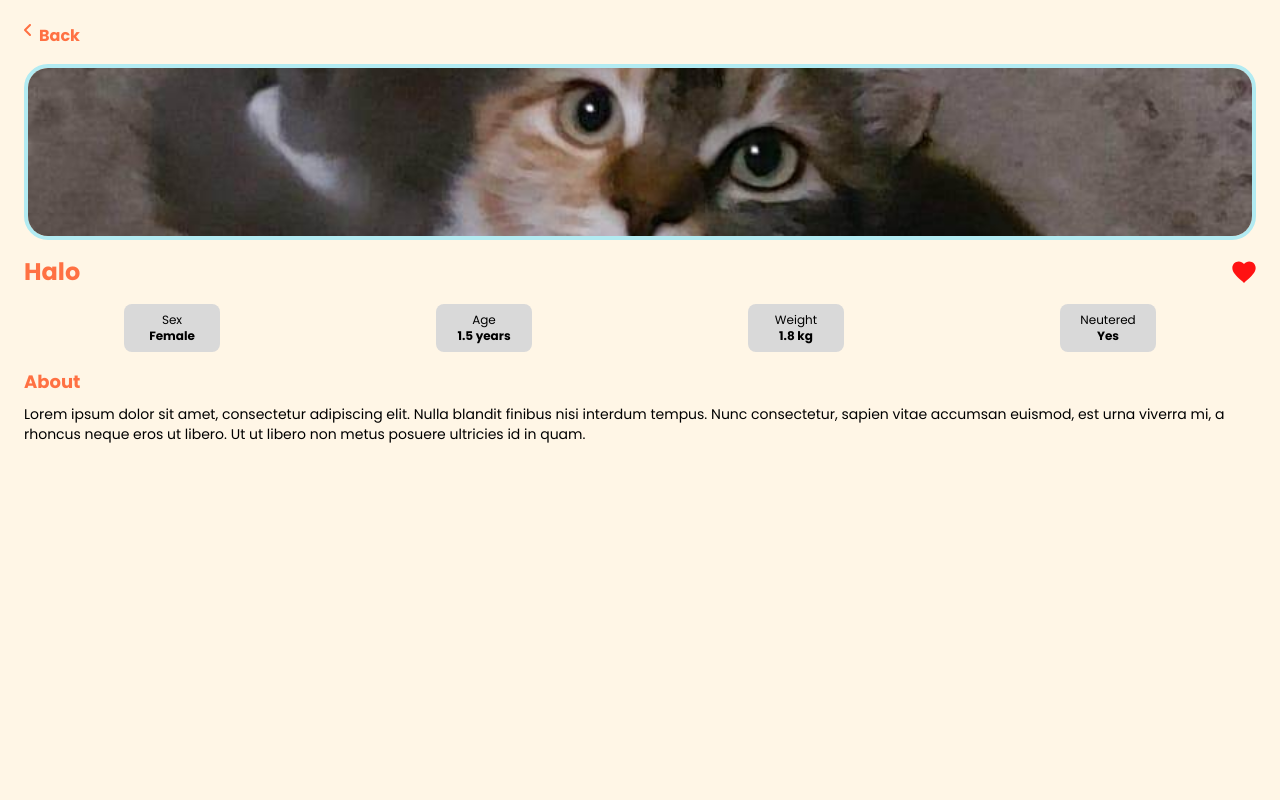
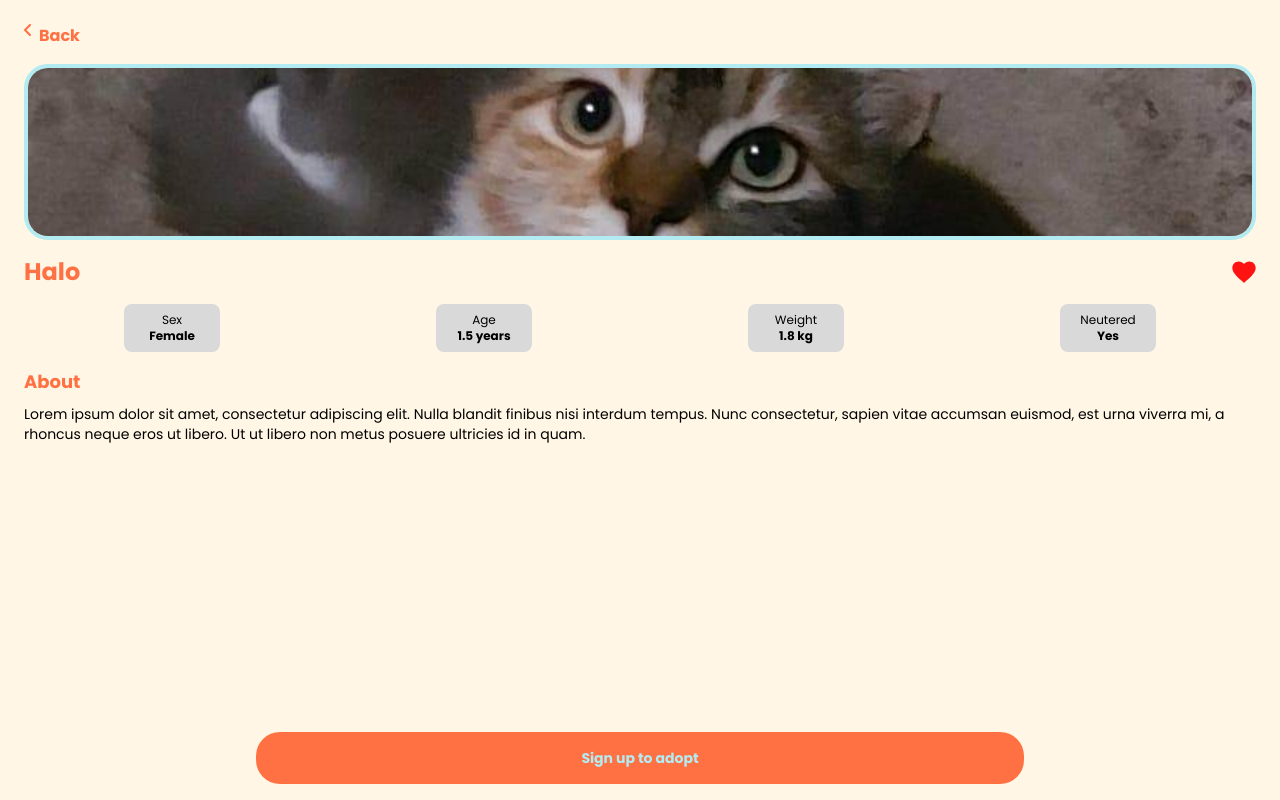
Before and after one commit to BerkanYuksel25/web-app_bumbum, a React (Vite) app in the folder client/: page /bumbums/1 in a window 1280 px wide. Built offline with nearby package versions, Linux system fonts and the light colour scheme.

Commit message:
Add "Sign up to adopt" button

```diff
--- a/client/src/pages/BumbumDetail.tsx
+++ b/client/src/pages/BumbumDetail.tsx
@@ -123,6 +123,11 @@ export default function BumbumDetail() {
           libero non metus posuere ultricies id in quam.
         </p>
       </div>
+      <div className="fixed bottom-0 left-0 right-0 flex justify-center py-4 z-50">
+        <button className="w-3/5 mx-6 bg-primary-main text-primary-alt border border-none rounded-3xl py-4 px-10 text-sm font-bold">
+          Sign up to adopt
+        </button>
+      </div>
     </>
   );
 }
```
